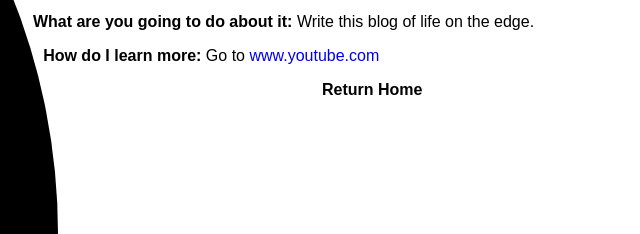
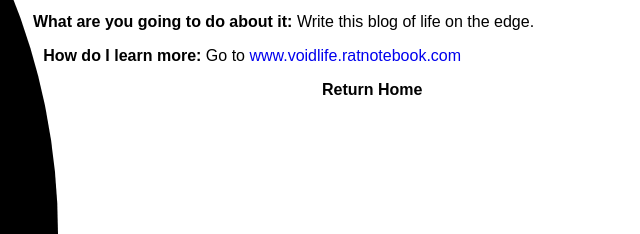
Before and after one commit to BiigFish/Void-Life, an Eleventy site: page src/about.md in a window 1280 px wide. Shown: the part 406-640 px from the top of the page, 582-1222 px from the left. Built offline with nearby package versions, Linux system fonts and the light colour scheme; Eleventy itself is replaced by a stand-in of ours; files that its build step writes are made by us from their sources.

Commit message:
fixed about link

```diff
--- a/src/about.md
+++ b/src/about.md
@@ -12,4 +12,4 @@ A website documenting life on the Edge of the Void.
 
 **What are you going to do about it:** Write this blog of life on the edge.
 
-**How do I learn more:** Go to [www.youtube.com](https://www.youtube.com)
+**How do I learn more:** Go to [www.voidlife.ratnotebook.com](http://voidlife.ratnotebook.com/)
```
Also changed, not shown: docs/about/index.html (+1 -1 lines).
